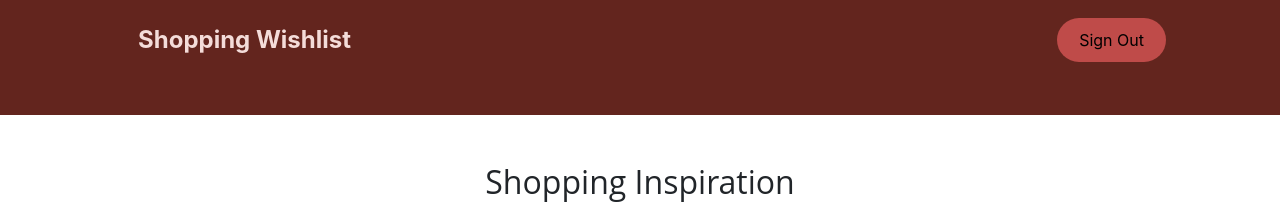
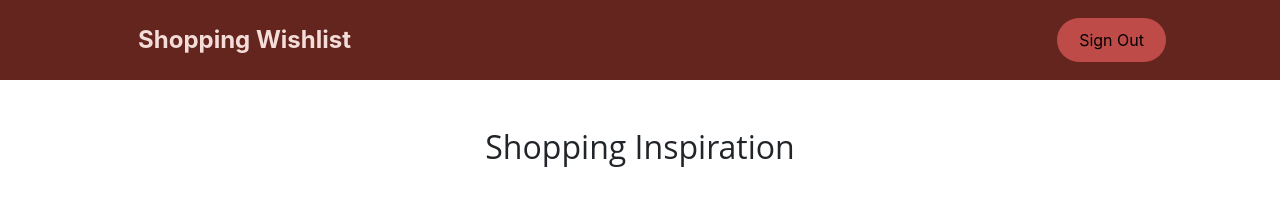
Before and after one commit to Paula63/shopping-wishlist, a React (Create React App) app: page / in a window 1280 px wide. Shown: the top 204 px of the page. Built offline with nearby package versions, Linux system fonts and the light colour scheme; no server answers.

Commit message:
removing unused component

```diff
--- a/src/components/Dashboard.js
+++ b/src/components/Dashboard.js
@@ -1,13 +1,11 @@
-import React from 'react'
-import AppBar from './app-bar/AppBar'
-import UserSidebar from './user-sidebar/UserSidebar'
-import Cards from './dashboard-cards/Cards'
+import React from 'react';
+import AppBar from './app-bar/AppBar';
+import Cards from './dashboard-cards/Cards';
 
 export default function Dashboard() {
     return (
         <>
             <AppBar />
-            <UserSidebar />
             <h2 className="d-flex align-items justify-content-center mt-5" style={{ fontFamily: 'Open Sans, sans-serif' }}>Shopping Inspiration</h2>
             <Cards />
         </>
```
